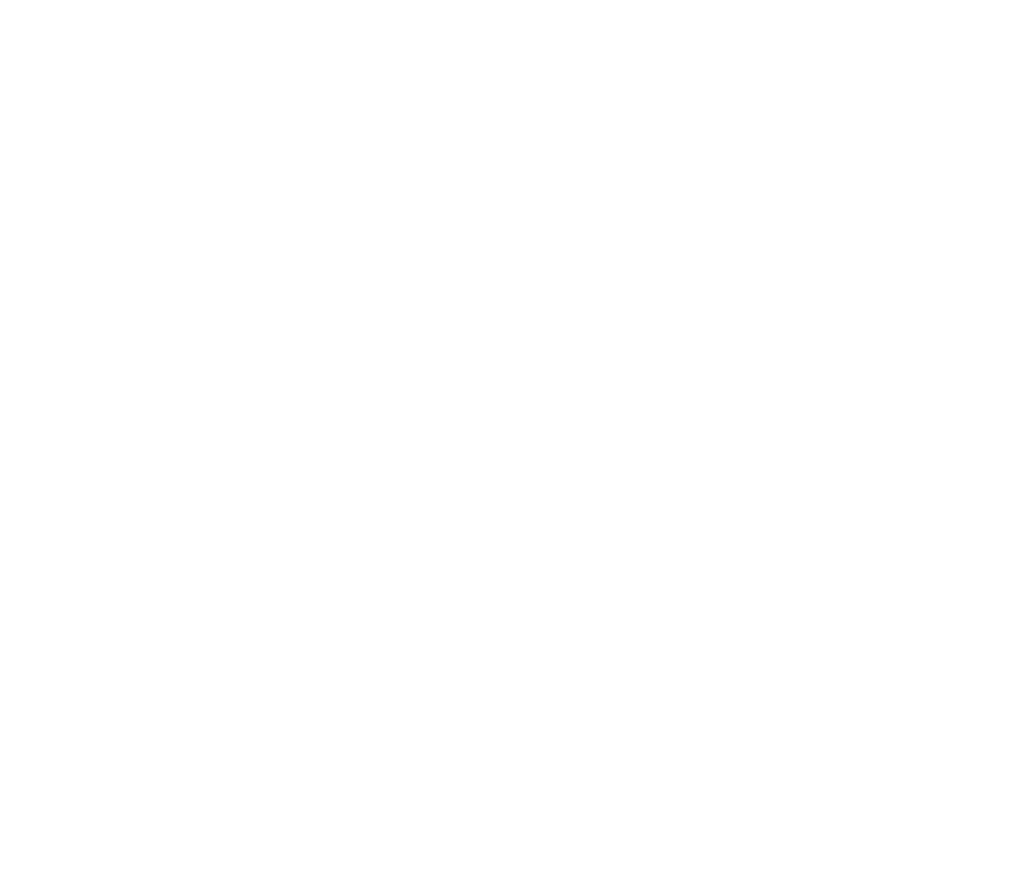
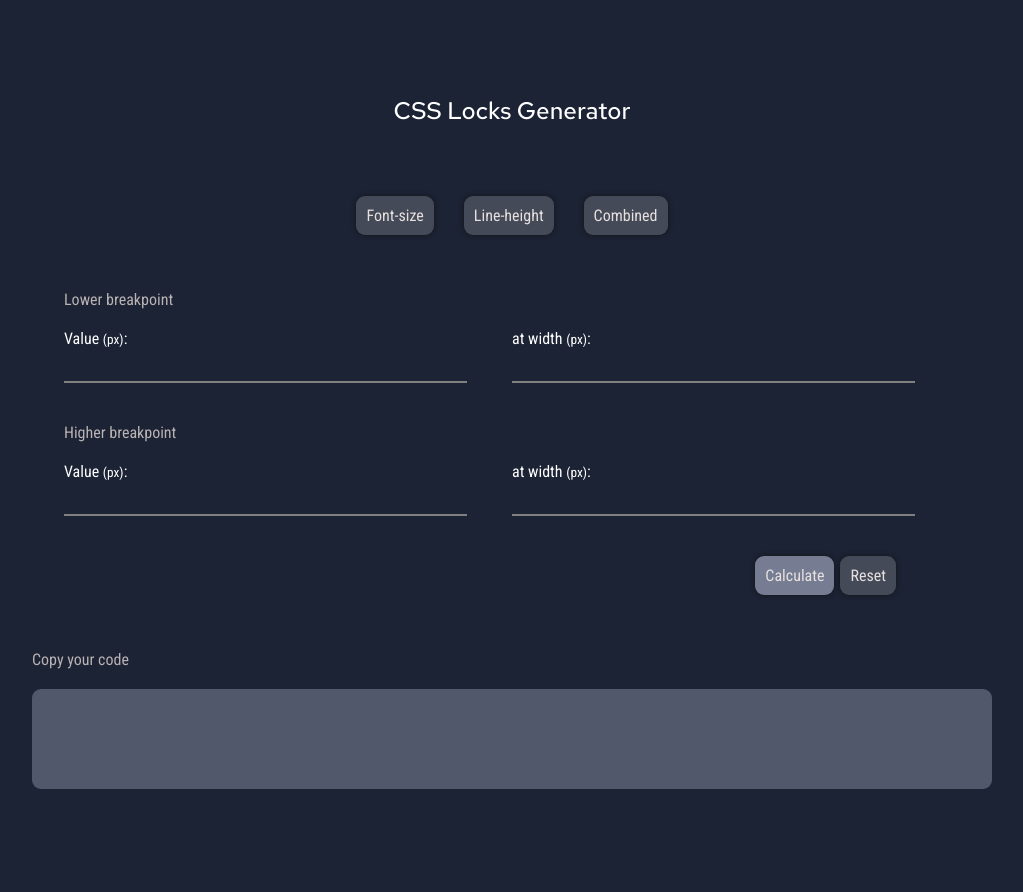
Before and after one commit to mjaskowska/CSS-locks, a plain HTML site: page index.html in a window 1280 px wide. Shown: the whole page, without its empty margins (128-1151 px from the left). Before the commit the page ends 800 px from the top, so only its background shows below. Drawn offline with Linux system fonts and the light colour scheme.

Commit message:
new layout

```diff
--- a/index.html
+++ b/index.html
@@ -1,16 +1,68 @@
 <!DOCTYPE html>
 
 <html>
+
 <head>
   <meta charset="utf-8">
   <meta http-equiv="X-UA-Compatible" content="IE=edge">
   <title>CSS Locks Generator</title>
   <meta name="viewport" content="width=device-width, initial-scale=1">
   <link rel="stylesheet" href="./css/styles.css">
+  <link rel="preconnect" href="https://fonts.gstatic.com">
+  <link href="https://fonts.googleapis.com/css2?family=Red+Hat+Text:wght@500&family=Roboto+Condensed&display=swap"
+    rel="stylesheet">
 </head>
+
 <body>
+  <h1>CSS Locks Generator</h1>
 
+  <section class="btn-menu">
+    <button class="btn font-btn">Font-size</button>
+    <button class="btn line-btn">Line-height</button>
+    <button class="btn combined-btn">Combined</button>
+  </section>
 
+  <section class="lower-breakpoint">
+    <p>Lower breakpoint</p>
+    <div class="container">
+      <div class="min-font-section">
+        <label for="min-font">Value <small>(px)</small>:</label>
+        <input type="text" id="min-font" name="min-font" required>
+      </div>
+      <div class="min-width-section">
+        <label for="min-font">at width <small>(px)</small>:</label>
+        <input type="text" id="min-font" name="min-font" required>
+      </div>
+    </div>
+  </section>
+
+  <section class="lower-breakpoint">
+    <p>Higher breakpoint</p>
+    <div class="container">
+      <div class="max-font-section">
+        <label for="max-font">Value <small>(px)</small>:</label>
+        <input type="text" id="max-font" name="max-font" required>
+      </div>
+      <div class="max-width-section">
+        <label for="max-font">at width <small>(px)</small>:</label>
+        <input type="text" id="max-font" name="max-font" required>
+      </div>
+    </div>
+  </section>
+
+  <section class="btn submit-menu">
+    <button class="calculate">Calculate</button>
+    <button class="reset">Reset</button>
+  </section>
+
+  <section class="result">
+    <p>Copy your code</p>
+    <div class="result-bkg"></div>
+  </section>
+<footer>
+
+</footer>
   <script src="./main.js" async defer></script>
 </body>
+
 </html>
--- a/styles.scss
+++ b/styles.scss
@@ -0,0 +1,154 @@
+* {
+    margin: 0;
+    padding: 0;
+    box-sizing: border-box;
+ }
+ body{
+     background: #1C2335;
+     width: 100vw;
+     height: 100vh;
+ }
+@mixin button {
+    padding: 10px;
+    border: none;
+    border-radius: 9px;
+    color: rgb(231, 224, 224);
+    font-family: 'Roboto Condensed', sans-serif;
+    background: #454a58;
+    outline: none;
+    font-size: 1rem;
+    box-shadow: 0px 0px 0.3rem rgb(20, 20, 20);
+}
+ @mixin breakpoint-section {
+    color: white;
+    display: block;
+    font-family: 'Roboto Condensed', sans-serif;
+    font-size: 1rem;
+    margin: 0 auto;
+    width: 70%;
+    p {
+       margin-bottom: 20px;
+       color: #B9B3B3;
+    }
+    .container{
+
+        display: grid;
+        grid-template-columns: 1fr 1fr;
+       label {
+           font-weight: 400;
+
+        }
+        input {
+           width: 90%;
+           display: block;
+           height: 35px;
+           outline: none;
+           border: none;
+           background: transparent;
+           border-bottom: 2px solid grey;
+           color: white;
+
+        }
+    }
+
+ }
+ h1 {
+     color: white;
+     font-size: 1.5rem;
+     text-align: center;
+     margin: 95px auto 70px auto;
+     font-family: 'Red Hat Text', sans-serif;
+     font-weight: 400;
+ }
+ .btn-menu{
+    display: flex;
+    flex-direction: row;
+    align-items: center;
+    justify-content: center;
+    margin-bottom: 55px;
+
+    .btn {
+        @include button();
+
+    }
+    .font-btn {
+       margin-right: 6px;
+    }
+    .line-btn {
+       margin-right: 6px;
+    }
+    .line-btn:hover, .font-btn:hover, .combined-btn:hover {
+       background: #767d92;
+    }
+    .line-btn:checked, .font-btn:checked, .combined-btn:checked {
+       background:  #767d92;
+    }
+ }
+
+ .lower-breakpoint{
+     @include breakpoint-section();
+     margin-bottom: 40px;
+ }
+
+ .submit-menu {
+    display: flex;
+    flex-direction: row;
+   justify-content: flex-start;
+    margin: 0 auto 55px auto;
+    width: 60%;
+
+    button {
+        @include button();
+    }
+    .calculate{
+        margin-right: 6px;
+        background: #767d92;
+
+
+    }
+    .calculate:hover{
+        background: #505774;
+    }
+
+    .reset:hover {
+        background: #505774;
+    }
+ }
+ .result{
+    color: white;
+    display: block;
+    font-family: 'Roboto Condensed', sans-serif;
+    font-size: 1rem;
+    margin: 0 auto;
+    width: 75%;
+    p {
+       margin-bottom: 20px;
+       color: #B9B3B3;
+    }
+     .result-bkg{
+        height: 100px;
+        width: 100%;
+        background: #51586B;
+        border-radius: 9px;
+
+     }
+ }
+ footer{
+     height: 100px;
+ }
+
+ @media (min-width: 768px){
+.btn-menu{
+    .font-btn {
+        margin-right: 30px;
+     }
+     .line-btn {
+        margin-right: 30px;
+     }
+}
+.submit-menu{
+    justify-content: flex-end;
+
+}
+
+ }
```
Also changed, not shown: css/styles.css, 1 other file. Lines whose indentation alone changed are shown as unchanged.
